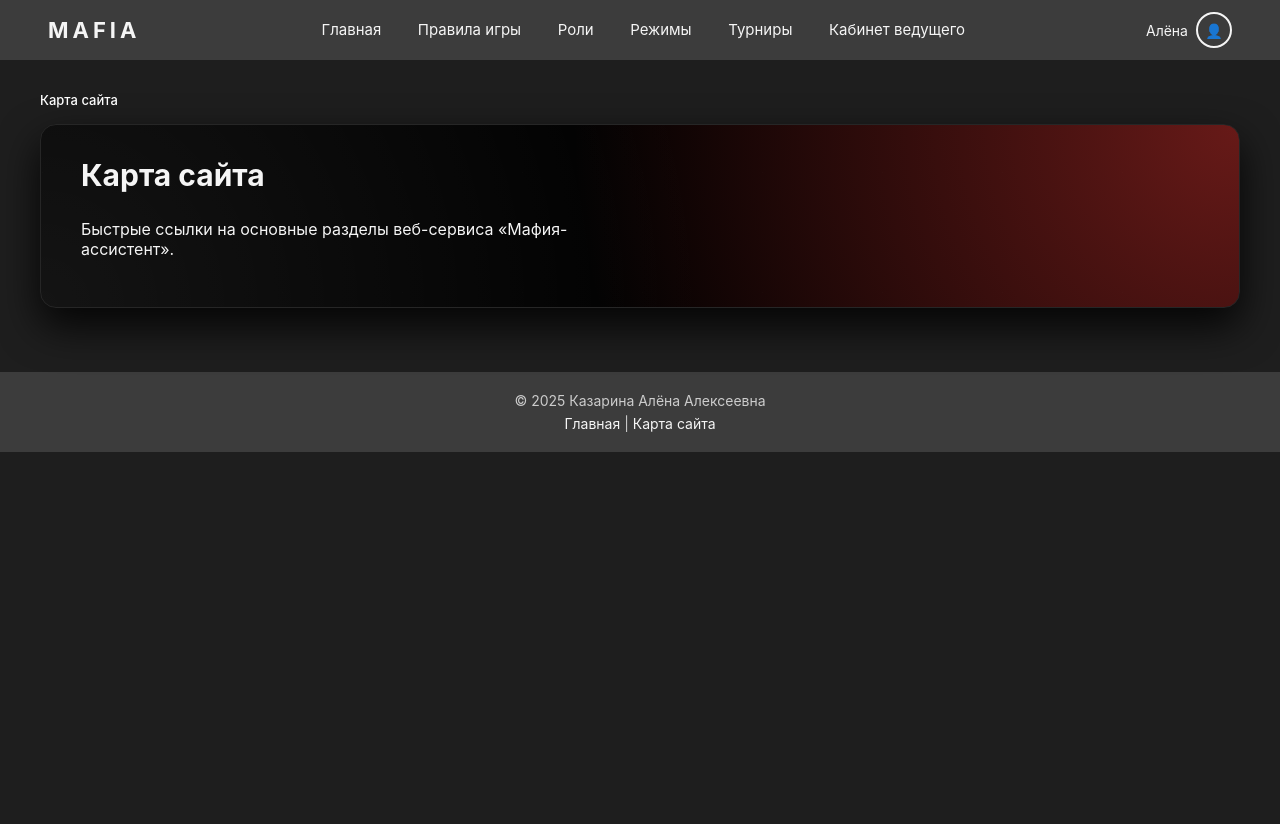
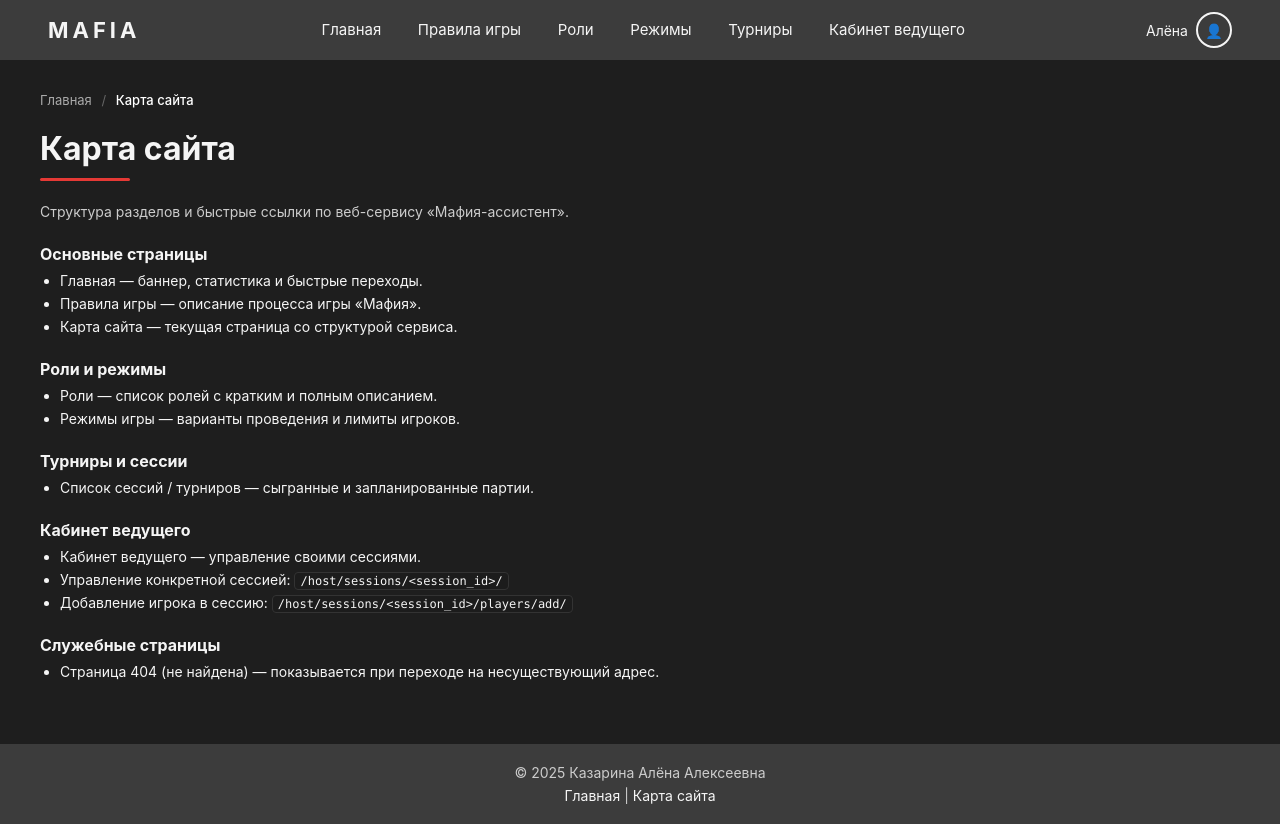
Before and after one commit to alenkaz07/mafia-assistant, a Django app: page /sitemap/ in a window 1280 px wide. Before the commit the page ends 452 px from the top, so only its background shows below. Run offline with Django 5.2, Linux system fonts and the light colour scheme.

Commit message:
sitemap added

```diff
--- a/game/static/game/style.css
+++ b/game/static/game/style.css
@@ -693,17 +693,6 @@ a {
   box-shadow: 0 0 0 1px #e53935;
 }
 
-/* .mafia-form input[type="number"] {
-  box-sizing: border-box;
-  -moz-appearance: textfield;
-} */
-
-/* .mafia-form input[type="number"]::-webkit-outer-spin-button,
-.mafia-form input[type="number"]::-webkit-inner-spin-button {
-  -webkit-appearance: none;
-  margin: 0;
-} */
-
 .mafia-form .form-error {
   margin-top: 4px;
   font-size: 12px;
@@ -719,6 +708,31 @@ a {
 .actions-header,
 .actions-cell {
   text-align: right;
+}
+
+/* Карта сайта */
+.sitemap-section-title {
+  margin: 24px 0 8px;
+  font-size: 16px;
+}
+
+.sitemap-list {
+  margin: 0 0 12px 20px;
+  padding: 0;
+}
+
+.sitemap-list li {
+  margin-bottom: 6px;
+  font-size: 14px;
+}
+
+.sitemap-url {
+  font-family: ui-monospace, SFMono-Regular, Menlo, Monaco, Consolas, "Liberation Mono", "Courier New", monospace;
+  font-size: 12px;
+  background: #1c1c1c;
+  padding: 1px 5px;
+  border-radius: 4px;
+  border: 1px solid #333333;
 }
 
 /* Футер */
--- a/game/templates/game/sitemap.html
+++ b/game/templates/game/sitemap.html
@@ -2,15 +2,67 @@
 
 {% block breadcrumbs %}
 <nav class="breadcrumbs">
-    <a href="{% url 'game:sitemap' %}" class="crumb crumb-active">Карта сайта</a>
+    <a href="{% url 'game:index' %}" class="crumb">Главная</a>
+    <span class="crumb-sep">/</span>
+    <span class="crumb crumb-active">Карта сайта</span>
 </nav>
 {% endblock %}
 
 {% block content %}
-<section class="hero">
-    <div class="hero-text">
-        <h1>Карта сайта</h1>
-        <p>Быстрые ссылки на основные разделы веб-сервиса «Мафия-ассистент».</p>
-    </div>
-</section>
+  <h1 class="page-title">Карта сайта</h1>
+  <p class="page-subtitle">
+      Структура разделов и быстрые ссылки по веб-сервису «Мафия-ассистент».
+  </p>
+
+  <h2 class="sitemap-section-title">Основные страницы</h2>
+  <ul class="sitemap-list">
+    <li>
+      <a href="{% url 'game:index' %}">Главная</a> — баннер, статистика и быстрые переходы.
+    </li>
+    <li>
+      <a href="{% url 'game:rules' %}">Правила игры</a> — описание процесса игры «Мафия».
+    </li>
+    <li>
+      <a href="{% url 'game:sitemap' %}">Карта сайта</a> — текущая страница со структурой сервиса.
+    </li>
+  </ul>
+
+  <h2 class="sitemap-section-title">Роли и режимы</h2>
+  <ul class="sitemap-list">
+    <li>
+      <a href="{% url 'game:roles' %}">Роли</a> — список ролей с кратким и полным описанием.
+    </li>
+    <li>
+      <a href="{% url 'game:modes' %}">Режимы игры</a> — варианты проведения и лимиты игроков.
+    </li>
+  </ul>
+
+  <h2 class="sitemap-section-title">Турниры и сессии</h2>
+  <ul class="sitemap-list">
+    <li>
+      <a href="{% url 'game:sessions_list' %}">Список сессий / турниров</a> — сыгранные и запланированные партии.
+    </li>
+  </ul>
+
+  <h2 class="sitemap-section-title">Кабинет ведущего</h2>
+  <ul class="sitemap-list">
+    <li>
+      <a href="{% url 'game:host_sessions' %}">Кабинет ведущего</a> — управление своими сессиями.
+    </li>
+    <li>
+      Управление конкретной сессией:
+      <span class="sitemap-url">/host/sessions/&lt;session_id&gt;/</span>
+    </li>
+    <li>
+      Добавление игрока в сессию:
+      <span class="sitemap-url">/host/sessions/&lt;session_id&gt;/players/add/</span>
+    </li>
+  </ul>
+
+  <h2 class="sitemap-section-title">Служебные страницы</h2>
+  <ul class="sitemap-list">
+    <li>
+      Страница 404 (не найдена) — показывается при переходе на несуществующий адрес.
+    </li>
+  </ul>
 {% endblock %}
```
